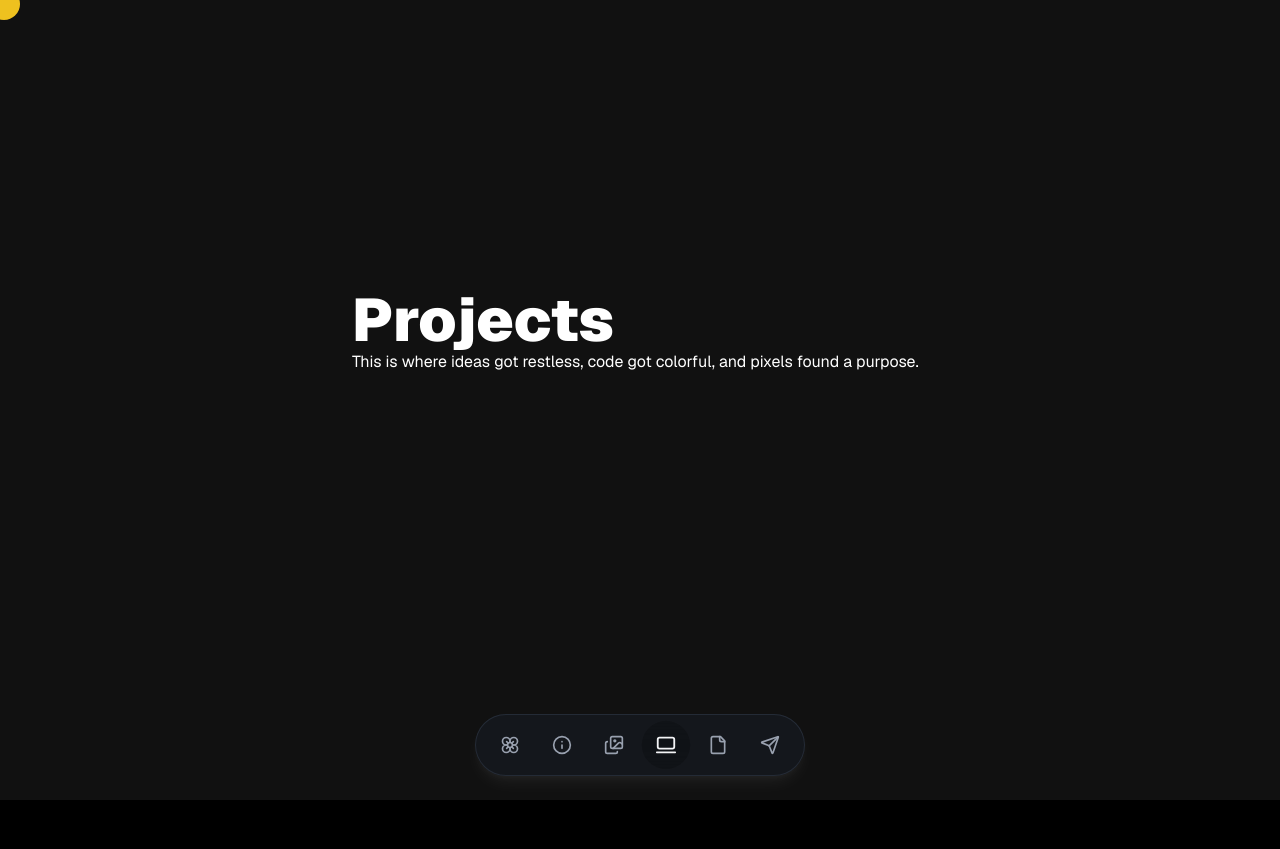
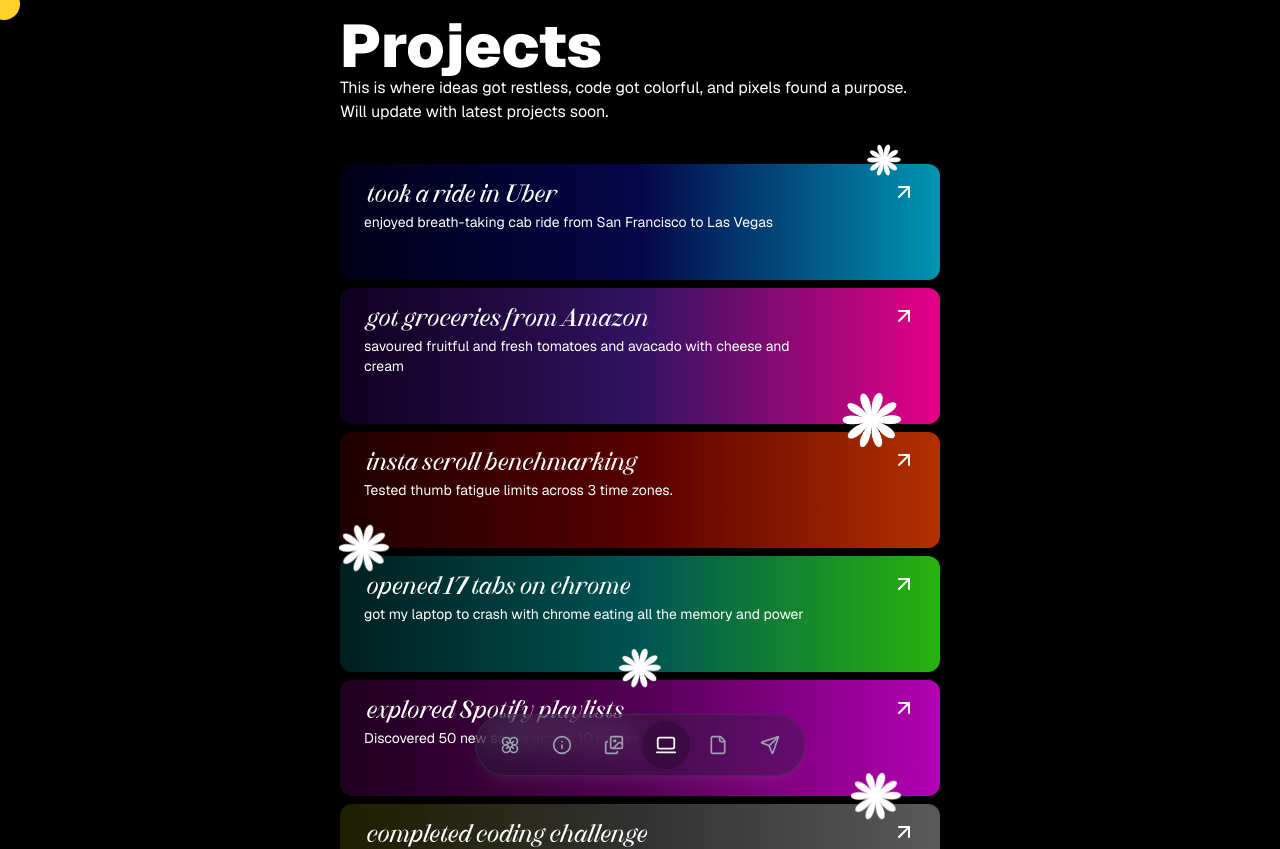
Before and after one commit to DharmBharodiya/dharm-portfolio, a React (Vite) app: page /projects in a window 1280 px wide. Shown: the top 849 px of the page. Before the commit the page ends 800 px from the top, so only its background shows below. Built offline with nearby package versions, Linux system fonts and the light colour scheme.

Commit message:
ADD: Added projects to the projects page. Still need to add real projects. + added certain effects wherever needed.

```diff
--- a/src/App.jsx
+++ b/src/App.jsx
@@ -13,7 +13,7 @@
     //   <h1 className='text-white bg-black text-center px-7 py-4 text-2xl rounded-[30px] hover:bg-red-500 duration-100 cursor-pointer dark:bg-amber-300 dark:text-black hover:text-white font-geist font-extrabold'>Dharm</h1>
     //   <p className='mt-4 text-lg font-space-grotesk font-light'>Welcome to my portfolio!</p>
     // </div>
-  <div className='w-full min-h-screen flex justify-center items-center bg-white dark:bg-[#111111] transition-colors duration-300'>
+  <div className='w-full min-h-screen flex justify-center items-center bg-white dark:bg-[#000] transition-colors duration-300'>
     <Routes>
       <Route path="/" element={<HomePage/>} />
       <Route path="/about" element={<AboutPage/>} />
--- a/src/components/About/SkillBox.jsx
+++ b/src/components/About/SkillBox.jsx
@@ -1,7 +1,7 @@
 
 function SkillBox({title, bg}) {
   return (
-    <div className={`w-fit px-2 py-0.5 sm:px-3 sm:py-1 rounded-md text-xs sm:text-sm  text-black/100`} style={{backgroundColor: bg}}>
+    <div className={"w-fit px-2 py-0.5 sm:px-3 sm:py-1 rounded-md text-xs sm:text-sm  text-black hover:scale-108 transition-all duration-75"} style={{backgroundColor: bg}}>
         <h1>{title}</h1>
     </div>
   )
--- a/src/components/About/Skills.js
+++ b/src/components/About/Skills.js
@@ -11,12 +11,12 @@
   { name: "ExpressJS", color: "#a764d3" },
   { name: "Git", color: "#e94e4e" },
   { name: "GitHub", color: "#5b6168" },
-  { name: "Postgresql", color: "#4b63a8" },
+  { name: "Postgresql", color: "#5174d6" },
   { name: "MongoDB", color: "#4CAF50" }
 ];
 
 export const designTools = [
-  { name: "Photoshop", color: "#2e5fa3" },
+  { name: "Photoshop", color: "#2f6abd" },
   { name: "Illustrator", color: "#FF7F00" },
   { name: "Figma", color: "#0ACF83" },
   { name: "Procreate", color: "#c44fbd" }
--- a/src/components/FloatingDock/Dock.jsx
+++ b/src/components/FloatingDock/Dock.jsx
@@ -14,7 +14,7 @@
       <div className="h-24" />
 
       {/* Fixed dock */}
-      <div className="fixed bottom-6 left-1/2 transform -translate-x-1/2 z-50">
+      <div className="fixed bottom-6 left-1/2 transform -translate-x-1/2 z-99999">
         <div className="bg-white/40 dark:bg-gray-800/30 backdrop-blur-lg rounded-full shadow-lg shadow-black/5 dark:shadow-white/5 border border-gray-200 dark:border-gray-700/50">
           <nav className="flex items-center p-2">
             {navItems.map((item, index) => {
--- /dev/null
+++ b/src/components/Projects/ProjectBox.jsx
@@ -0,0 +1,46 @@
+import { ArrowUpRight } from "lucide-react"
+import { useTheme } from "../../ThemeContext"
+import { motion } from "framer-motion"
+
+function ProjectBox({flowerClass, bg, title, description}) {
+
+    const {theme} = useTheme()
+
+  return (
+    <div
+    className={`text-white flex relative rounded-xl px-6 py-4 pb-12 ${bg} hover:scale-101 transition-all duration-200 hover:z-9999999`}
+    >
+        <div className="mr-20">
+            <h1
+            className="text-2xl"
+            style={{fontFamily: "New Valley"}}
+            >
+                {title}
+            </h1>
+            <p className="text-sm w-2xs sm:w-md">
+                {description}
+            </p>
+        </div>
+        <div className="cursor-pointer hover:translate-x-2 transition-transform duration-200">
+            <h1>
+                <ArrowUpRight/>
+            </h1>
+        </div>
+        <div className={` ${flowerClass} z-9999 `}>
+           <motion.img
+            src={`${theme === "dark" ? "/images/flowerWhite.png" : "/images/flowerBordered.png"}`}
+            alt="flowerwhite"
+            animate={{ rotate: 360 }}
+            initial={{ rotate: 0 }}
+            transition={{
+                repeat: Infinity,
+                ease: 'linear',
+                duration: 8, // 10 seconds for a moderate spin speed
+                repeatType: 'loop',}}
+      />
+        </div>
+    </div>
+  )
+}
+
+export default ProjectBox
--- /dev/null
+++ b/src/components/Projects/Projects.js
@@ -0,0 +1,56 @@
+export const projects = [
+    {
+        title: "took a ride in Uber",
+        description: "enjoyed breath-taking cab ride from San Francisco to Las Vegas",
+        bg: "bg-[linear-gradient(90deg,_rgba(2,0,36,1)_0%,_rgba(9,9,121,1)_50%,_rgba(0,212,255,1)_100%)] dark:bg-[linear-gradient(90deg,_rgba(2,0,36,0.65)_0%,_rgba(9,9,121,0.60)_50%,_rgba(0,212,255,0.70)_100%)] transition-colors duration-200",
+        flowerClass: "absolute w-8 h-8 -top-5 right-10"
+    },
+    {
+        title: "got groceries from Amazon",
+        description: "savoured fruitful and fresh tomatoes and avacado with cheese and cream",
+        bg: "bg-[linear-gradient(90deg,_rgba(26,0,51,1)_0%,_rgba(76,29,149,1)_50%,_rgba(255,0,150,1)_100%)] dark:bg-[linear-gradient(90deg,_rgba(26,0,51,0.6)_0%,_rgba(76,29,149,0.65)_50%,_rgba(255,0,150,0.90)_100%)] transition-colors duration-200",
+        flowerClass: "absolute w-14 h-14 -bottom-6 right-10 "
+    },
+    {
+        title: "insta scroll benchmarking",
+        description: "Tested thumb fatigue limits across 3 time zones.",
+        bg: "bg-[linear-gradient(90deg,_rgba(51,0,0,1)_0%,_rgba(136,0,0,1)_50%,_rgba(255,69,0,1)_100%)] dark:bg-[linear-gradient(90deg,_rgba(51,0,0,0.6)_0%,_rgba(136,0,0,0.65)_50%,_rgba(255,69,0,0.70)_100%)] transition-colors duration-200",
+        flowerClass: "absolute w-12 h-12 -bottom-6 left-0 "
+    },
+    {
+        title: "opened 17 tabs on chrome",
+        description: "got my laptop to crash with chrome eating all the memory and power",
+        bg: "bg-[linear-gradient(90deg,_rgba(0,51,51,1)_0%,_rgba(0,128,128,1)_50%,_rgba(57,255,20,1)_100%)] dark:bg-[linear-gradient(90deg,_rgba(0,51,51,0.6)_0%,_rgba(0,128,128,0.65)_50%,_rgba(57,255,20,0.70)_100%)] transition-colors duration-200",
+        flowerClass: "absolute w-10 h-10 -bottom-4 left-1/2 -translate-x-1/2"
+    },
+    // {
+    //     title: "completed online course",
+    //     description: "Finished a 10-hour course on web development and earned a certificate",
+    //     bg: "bg-[linear-gradient(90deg,_rgba(0,51,102,1)_0%,_rgba(0,102,204,1)_50%,_rgba(0,153,255,1)_100%)] dark:bg-[linear-gradient(90deg,_rgba(0,51,102,0.6)_0%,_rgba(0,102,204,0.65)_50%,_rgba(0,153,255,0.70)_100%)] transition-colors duration-200",
+    //     flowerClass: "absolute w-10 h-10 -bottom-5 left-5",
+    // },
+    {
+        title: "explored Spotify playlists",
+        description: "Discovered 50 new songs across 10 genres",
+        bg: "bg-[linear-gradient(90deg,_rgba(51,0,51,1)_0%,_rgba(128,0,128,1)_50%,_rgba(255,0,255,1)_100%)] dark:bg-[linear-gradient(90deg,_rgba(51,0,51,0.6)_0%,_rgba(128,0,128,0.65)_50%,_rgba(255,0,255,0.70)_100%)] transition-colors duration-200",
+        flowerClass: "absolute w-12 h-12 -bottom-6 right-10"
+    },
+    {
+        title: "completed coding challenge",
+        description: "Solved 5 algorithm problems in under 2 hours",
+        bg: "bg-[linear-gradient(90deg,_rgba(51,51,0,1)_0%,_rgba(76,76,76,1)_50%,_rgba(128,128,128,1)_100%)] dark:bg-[linear-gradient(90deg,_rgba(51,51,0,0.6)_0%,_rgba(76,76,76,0.65)_50%,_rgba(128,128,128,0.70)_100%)] transition-colors duration-200",
+        flowerClass: "absolute w-6 h-6 -bottom-2 left-20 -translate-x-1/2"
+    },
+    {
+        title: "went hiking",
+        description: "Conquered a 10-mile trail with stunning views",
+        bg: "bg-[linear-gradient(90deg,_rgba(0,51,0,1)_0%,_rgba(0,128,0,1)_50%,_rgba(0,255,0,1)_100%)] dark:bg-[linear-gradient(90deg,_rgba(0,51,0,0.6)_0%,_rgba(0,128,0,0.65)_50%,_rgba(0,255,0,0.70)_100%)] transition-colors duration-200",
+        flowerClass: "absolute w-14 h-14 -bottom-8 right-1/4"
+    },
+    {
+        title: "built a personal portfolio",
+        description: "Designed and developed a portfolio website to showcase projects and skills",
+        bg: "bg-[linear-gradient(90deg,_rgba(0,0,51,1)_0%,_rgba(0,51,102,1)_50%,_rgba(0,102,204,1)_100%)] dark:bg-[linear-gradient(90deg,_rgba(0,0,51,0.6)_0%,_rgba(0,51,102,0.65)_50%,_rgba(0,102,204,0.70)_100%)] transition-colors duration-200",
+        flowerClass: "absolute w-10 h-10 -bottom-5 right-5",
+    },
+];
--- a/src/pages/ProjectsPage.jsx
+++ b/src/pages/ProjectsPage.jsx
@@ -2,17 +2,36 @@
 import { motion } from 'framer-motion'
 import CustomCursor from '../components/CustomCursor'
 import FloatingDock from '../components/FloatingDock/Dock'
+import ProjectBox from '../components/Projects/ProjectBox'
+import { projects } from '../components/Projects/Projects'
 
 function ProjectsPage() {
   return (
-    <div>
+    <div className='mt-4'>
         <CustomCursor/>
 
-        <Header
+        <div className=''>
+          <Header
         heading="Projects"
-        description="This is where ideas got restless, code got colorful, and pixels found a purpose."
+        description="This is where ideas got restless, code got colorful, and pixels found a purpose. Will update with latest projects soon."
         className={"w-[250px] sm:w-xl mb-10 relative" }
         />
+
+        </div>
+        <div className='flex flex-col gap-2'>
+          {
+            projects.map((project, idx) => (
+              <ProjectBox
+              title={project.title}
+              description={project.description}
+              flowerClass={project.flowerClass}
+              bg={project.bg}
+              key={idx}
+              />
+            ))
+          }
+
+        </div>
 
         <FloatingDock/>
     </div>
```
